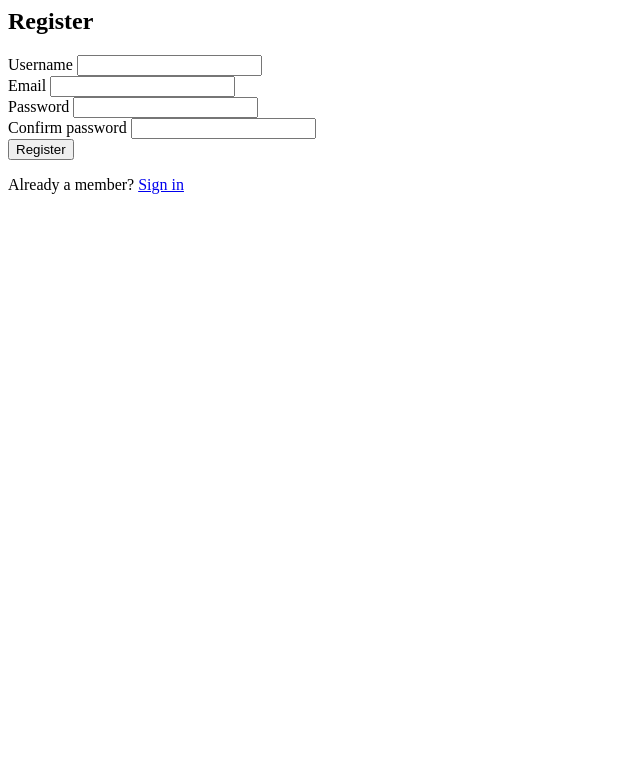
After one commit to jonesn5/Moviefy, a PHP site: page /register.php in a window 1280 px wide. The commit adds this page. Shown: the top 783 px of the page, without its empty margins (0-640 px from the left). Run offline with PHP 8.4, Linux system fonts and the light colour scheme.

Commit message:
added login and signup function

```diff
--- /dev/null
+++ b/errors.php
@@ -0,0 +1,7 @@
+<?php  if (count($errors) > 0) : ?>
+  <div class="error">
+  	<?php foreach ($errors as $error) : ?>
+  	  <p><?php echo $error ?></p>
+  	<?php endforeach ?>
+  </div>
+<?php  endif ?>
--- /dev/null
+++ b/register.php
@@ -0,0 +1,37 @@
+<?php include('server.php') ?>
+<html>
+<head>
+  <title>Register For Moviefy</title>
+</head>
+<body>
+  <div class="header">
+  	<h2>Register</h2>
+  </div>
+
+  <form method="post" action="register.php">
+  	<?php include('errors.php'); ?>
+  	<div class="input-group">
+  	  <label>Username</label>
+  	  <input type="text" name="username" value="<?php echo $username; ?>">
+  	</div>
+  	<div class="input-group">
+  	  <label>Email</label>
+  	  <input type="email" name="email" value="<?php echo $email; ?>">
+  	</div>
+  	<div class="input-group">
+  	  <label>Password</label>
+  	  <input type="password" name="password1">
+  	</div>
+  	<div class="input-group">
+  	  <label>Confirm password</label>
+  	  <input type="password" name="password2">
+  	</div>
+  	<div class="input-group">
+  	  <button type="submit" class="btn" name="newUser">Register</button>
+  	</div>
+  	<p>
+  		Already a member? <a href="login.php">Sign in</a>
+  	</p>
+  </form>
+</body>
+</html>
--- /dev/null
+++ b/server.php
@@ -0,0 +1,88 @@
+<?php
+//Code to connect to MySQL server
+session_start();
+
+$username = "";
+$email    = "";
+$errors = array();
+
+/*
+  This databse changes if not locally hosted
+*/
+// connect to the database
+$db = mysqli_connect('localhost', 'root', '', 'database1'); //"database1" is the name of my local database
+
+// Register a new user
+if (isset($_POST['newUser'])) {
+  // takes input values and stops SQL injection
+  $username = mysqli_real_escape_string($db, $_POST['username']);
+  $email = mysqli_real_escape_string($db, $_POST['email']);
+  $password1 = mysqli_real_escape_string($db, $_POST['password1']);
+  $password2 = mysqli_real_escape_string($db, $_POST['password2']);
+
+  // Validate form
+  if (empty($username)) { array_push($errors, "A username is required"); }
+  if (empty($email)) { array_push($errors, "An email is required"); }
+  if (empty($password1)) { array_push($errors, "A password is required"); }
+  if ($password1 != $password2) {
+	array_push($errors, "The two entered passwords do not match");
+  }
+
+  // first check the database to make sure
+  // a user does not already exist with the same username and/or email
+  $user_check_query = "SELECT * FROM users WHERE username='$username' OR email='$email' LIMIT 1";
+  $result = mysqli_query($db, $user_check_query);
+  $user = mysqli_fetch_assoc($result);
+
+  //If the user exists
+  if ($user) {
+    if ($user['username'] === $username) {
+      array_push($errors, "Username already exists");
+    }
+
+    if ($user['email'] === $email) {
+      array_push($errors, "Email address already exists");
+    }
+  }
+
+  // If no errors register the user
+  if (count($errors) == 0) {
+    //Using md5 password hashing (Not a strong encryption)
+  	$password = md5($password1);
+  	$query = "INSERT INTO users (username, email, password)
+  			  VALUES('$username', '$email', '$password')";
+  	mysqli_query($db, $query);
+  	$_SESSION['username'] = $username;
+  	$_SESSION['success'] = "Succesfully logged in";
+  	header('location: index.php');
+  }
+}
+
+
+// User login
+if (isset($_POST['loginUser'])) {
+  $username = mysqli_real_escape_string($db, $_POST['username']);
+  $password = mysqli_real_escape_string($db, $_POST['password']);
+
+  if (empty($username)) {
+    array_push($errors, "A username is required");
+  }
+  if (empty($password)) {
+    array_push($errors, "A password is required");
+  }
+
+  if (count($errors) == 0) {
+    $password = md5($password);
+    $query = "SELECT * FROM users WHERE username='$username' AND password='$password'";
+    $results = mysqli_query($db, $query);
+    if (mysqli_num_rows($results) == 1) {
+      $_SESSION['username'] = $username;
+      $_SESSION['success'] = "You are now logged in";
+      header('location: index.php');
+    }else {
+      array_push($errors, "Username or password does not exist");
+    }
+  }
+}
+
+?>
```
Also changed, not shown: LogInTest.php (added, +63 -0 lines), SignUpTest.php (added, +67 -0 lines), header.php (+14 -6 lines), includes/functions.inc.php (deleted, +0 -10 lines), includes/login.inc.php (deleted, +0 -21 lines), index.php (+16 -1 lines), login.inc.php (deleted, +0 -13 lines), login.php (added, +29 -0 lines), signIn.php (deleted, +0 -47 lines), 4 other files.
